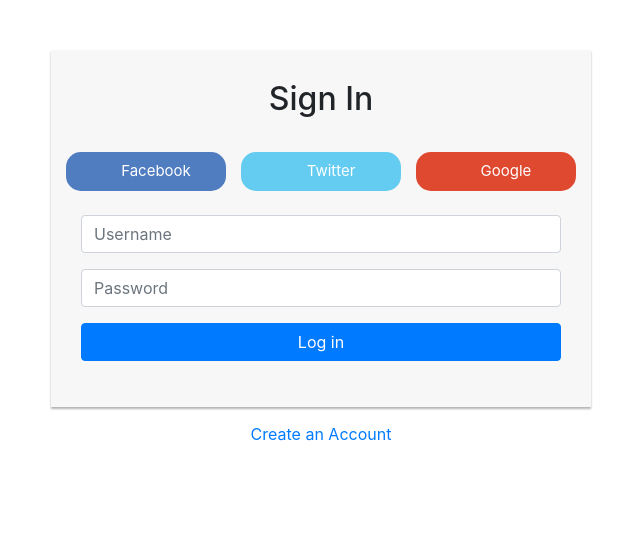
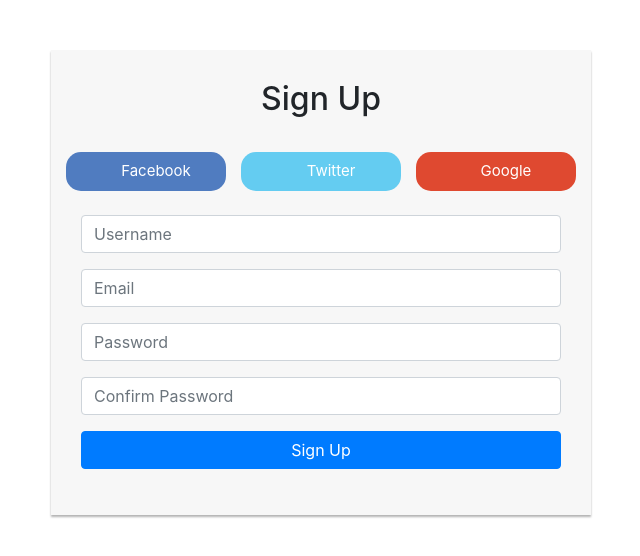
Before and after one commit to Ianodad/Git-issue, a React (Create React App) app: page /auth in a window 1280 px wide. Shown: the top 556 px of the page, without its empty margins (319-959 px from the left). Built offline with nearby package versions, Linux system fonts and the light colour scheme.

Commit message:
formik resuablity working for sign in and sign out

```diff
--- /dev/null
+++ b/src/components/Forms/Form.js
@@ -0,0 +1,19 @@
+import React from 'react';
+import {Formik} from 'formik';
+
+const AppForm = ({initialValues, onSubmit, validationSchema, children, autoComplete}) => {
+  return (
+    <Formik
+      initialValues={initialValues}
+      onSubmit={onSubmit}
+      validationSchema={validationSchema}>
+      {() => <><form
+              className="form"
+              role="form"
+              autoComplete={autoComplete}
+            >{children}</form></>}
+    </Formik>
+  );
+};
+
+export default AppForm;
--- /dev/null
+++ b/src/components/Forms/FormField.js
@@ -0,0 +1,32 @@
+
+import React from 'react';
+import {useFormikContext} from 'formik';
+
+// import AppTextInput from '../AppTextInput';
+import ErrorMessage from './ErrorMessage';
+
+function FormField({id, ...otherProps}) {
+  const {setFieldTouched, handleChange, errors, touched, shadow} = useFormikContext();
+
+  return (
+    <>
+      {/* <Input
+        shadow={shadow}
+        onBlur={() => setFieldTouched(id)}
+        onChangeText={handleChange(id)}
+        {...otherProps}
+      /> */}
+      <div className="form-group">
+                <input
+                  onChange={handleChange(id)}
+                  // value={values.ingredient1}
+                  onBlur={() => setFieldTouched(id)}
+                  {...otherProps}
+        />
+      <ErrorMessage error={errors[id]} visible={touched[id]} />
+      </div>
+    </>
+  );
+}
+
+export default FormField;
--- a/src/components/Form/SubmitButton.js
+++ b/src/components/Forms/SubmitButton.js
@@ -1,18 +1,17 @@
-import React from 'react'
+import React, {} from 'react'
 import {useFormikContext} from 'formik';
 
-const SubmitButton = ({title, submitStyle, buttonColor, width, buttonType}) => {
-  const [textColor, setTextButton] = useState('');
+const SubmitButton = ({title, style}) => {
 
-  useEffect(() => {
-    if (buttonColor == 'white') {
-      setTextButton('primary');
-    }
-  }, [buttonColor]);
+
 
   const {handleSubmit} = useFormikContext();
   return (
-    <Button
+    <div className="form-group">
+      <button type="submit" onClick={handleSubmit} className="btn btn-primary btn-block" style={{...style}}>
+                  {title}
+       </button>
+    {/* <Button
       style={styles.button}
       title={title}
       color={buttonColor}
@@ -20,7 +19,8 @@ const SubmitButton = ({title, submitStyle, buttonColor, width, buttonType}) => {
       // width={width}
       buttonType
       onPress={handleSubmit}
-    />
+    /> */}
+    </div>
   );
 };
 
--- a/src/components/Form/index.js
+++ b/src/components/Forms/index.js
@@ -1,5 +1,5 @@
-export { default as Form } from "./AppForm";
-export { default as FormField } from "./AppFormField";
+export { default as Form } from "./Form";
+export { default as FormField } from "./FormField";
 // export { default as AppFormPicker } from "./AppFormPicker";
 export { default as ErrorMessage } from "./ErrorMessage";
 export { default as SubmitButton } from "./SubmitButton";
--- a/src/pages/Auth/SignIn.js
+++ b/src/pages/Auth/SignIn.js
@@ -3,6 +3,7 @@ import { Formik } from "formik";
 import * as Yup from 'yup';
 
 import SocialButton from "../../components/SocialButton";
+import {Form, FormField, SubmitButton} from '../../components/Forms';
 import './SignIn.css'
 
 function SignIn() {
@@ -20,42 +21,17 @@ function SignIn() {
   }
     return (
       <div className="signup-form">
-        <Formik
-          initialValues={{
-            username: "",
-            password: ""
-          }}
+        <Form
+          initialValues={{ username: "", password: "" }}
           validationSchema={validationSchema}
-          onSubmit={(values) => {
-            // console.log(values)
-            handleSignIn(values);
-          }}
-        >
-          {({
-            values,
-            handleChange,
-            handleBlur,
-            handleSubmit,
-            errors,
-            touched,
-            isSubmitting,
-          }) => (
-            // eslint-disable-next-line jsx-a11y/no-redundant-roles
-            <form
-              className="form"
-              role="form"
-              autoComplete="off"
-              onSubmit={handleSubmit}
+          onSubmit={(values) => handleSignIn(values)}
         >
           <h2 className="text-center">Sign In</h2>
           <div>
             <SocialButton />
           </div>
-              <div className="form-group">
-                <input
-                  onChange={handleChange}
+          <FormField
             // value={values.ingredient1}
-                  onBlur={handleBlur}
             type="text"
             className="form-control"
             placeholder="Username"
@@ -63,13 +39,8 @@ function SignIn() {
             id="username"
             required
           />
-                {errors.username && touched.username ? <div style={{color: 'red'}}>{errors.username}</div> : null}
-              </div>
-              <div className="form-group">
-                <input
-                  onChange={handleChange}
+          <FormField
             // value={values.ingredient1}
-                  onBlur={handleBlur}
             type="password"
             className="form-control"
             placeholder="Password"
@@ -77,16 +48,9 @@ function SignIn() {
             id="password"
             required
           />
-               {errors.password && touched.password ? <div>{errors.password}</div> : null}
-              </div>
-              <div className="form-group">
-                <button type="submit" className="btn btn-primary btn-block">
-                  Log in
-                </button>
-              </div>
-            </form>
-          )}
-        </Formik>
+          <SubmitButton title="Sign In" />
+        </Form>
+
         <p className="text-center">
           <a href="#">Create an Account</a>
         </p>
--- a/src/pages/Auth/SignUp.js
+++ b/src/pages/Auth/SignUp.js
@@ -1,38 +1,75 @@
-import React from 'react'
+import React from 'react';
+import { Formik } from "formik";
+import * as Yup from 'yup';
+
 import SocialButton from "../../components/SocialButton";
+import {Form, FormField, SubmitButton} from '../../components/Forms';
 import './SignUp.css'
+
 function SignUp() {
+    const validationSchema = Yup.object().shape({
+  username : Yup.string()
+    .required()
+    .label('Password'),
+  email: Yup.string().required().label("Email"),
+  password: Yup.string().required().min(3, 'pretty sure this will be hacked').label('Password'),
+
+});
+
+  const handleSignUp=({username, password})=>{
+      console.log(username)
+      console.log(password)
+  }
     return (
-        <div>
           <div className="signup-form">
-        <form action="/examples/actions/confirmation.php" method="post">
+            <Form
+          initialValues={{ username: "", email:"", password: "" }}
+          validationSchema={validationSchema}
+          onSubmit={(values) => handleSignUp(values)}
+        >
           <h2 className="text-center">Sign Up</h2>
-        <div>
-            <SocialButton/>
-        </div>
-          <div className="form-group">
-            <input type="text" className="form-control" placeholder="Username" required="required" />
+          <div>
+            <SocialButton />
           </div>
-          <div className="form-group">
-            <input type="email" className="form-control" placeholder="Email" required="required" />
-          </div>
-          <div className="form-group">
-            <input type="password" className="form-control" placeholder="Password" required="required" />
-          </div>
-          <div className="form-group">
-            <input type="password" className="form-control" placeholder="Confirm Password" required="required" />
-          </div>
-          <div className="form-group">
-            <button type="submit" className="btn btn-primary btn-block">Log in</button>
-          </div>
-          <div className="clearfix">
-            <label className="float-left form-check-label"><input type="checkbox" /> Remember me</label>
-            <a href="#" className="float-right">Forgot Password?</a>
-          </div>
-        </form>
-        <p className="text-center"><a href="#">Sign in Account</a></p>
+          <FormField
+            // value={values.ingredient1}
+            type="text"
+            className="form-control"
+            placeholder="Username"
+            required="required"
+            id="username"
+            required
+          />
+           <FormField
+            // value={values.ingredient1}
+            type="email"
+            className="form-control"
+            placeholder="Email"
+            required="required"
+            id="email"
+            required
+          />
+           <FormField
+            // value={values.ingredient1}
+            type="password"
+            className="form-control"
+            placeholder="Password"
+            required="required"
+            id="password"
+            required
+          />
+          <FormField
+            // value={values.ingredient1}
+            type="password"
+            className="form-control"
+            placeholder="Confirm Password"
+            required="required"
+            id="password"
+            required
+          />
+          <SubmitButton title="Sign Up" />
+        </Form>
       </div>
-        </div>
     )
 }
 
--- a/src/pages/Auth/index.js
+++ b/src/pages/Auth/index.js
@@ -6,8 +6,8 @@ class Index extends Component {
     render() {
         return (
             <div>
-                <SignIn/>
-                {/* <SignUp/> */}
+                {/* <SignIn/> */}
+                <SignUp/>
             </div>
         )
     }
```
Also changed, not shown: src/components/Form/Form.js (deleted, +0 -16 lines), src/components/Form/FormField.js (deleted, +0 -24 lines), src/components/Forms/ErrorMessage.js (renamed from src/components/Form/ErrorMessage.js). Lines whose indentation alone changed are shown as unchanged.
